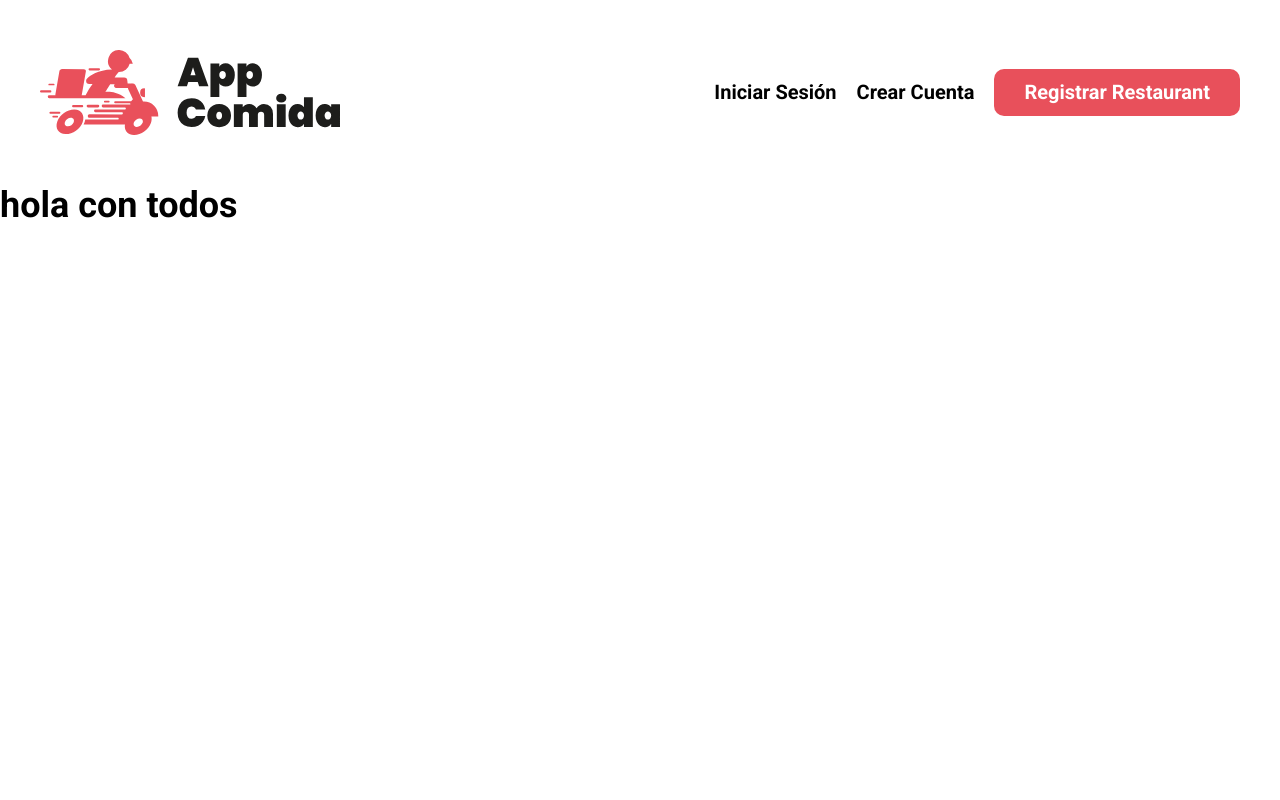
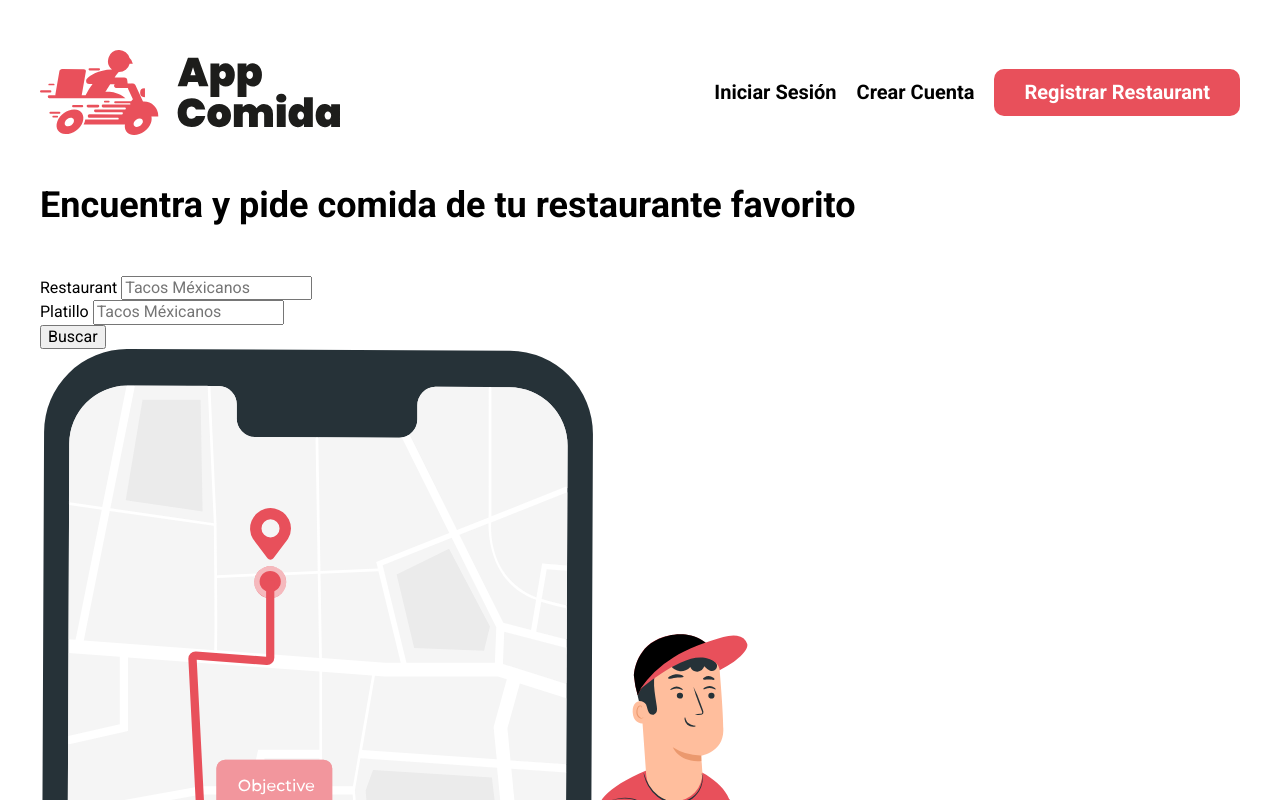
Before and after one commit to JorgeDevmm/personal-app-delivery, a website: page index.html in a window 1280 px wide. Shown: the top 800 px of the page. Drawn offline with Linux system fonts and the light colour scheme.

Commit message:
Creando formulario

```diff
--- a/index.html
+++ b/index.html
@@ -27,6 +27,41 @@
         >
       </nav>
     </header>
-    <h2>hola con todos</h2>
+
+    <section class="contenedor formulario">
+      <div class="formulario__grid">
+        <div class="formulario__contenido">
+          <h2>Encuentra y pide comida de tu restaurante favorito</h2>
+
+          <form action="" class="formulario__buscar">
+            <div class="formulario__campo">
+              <label for="restaurant" class="formulario__label"
+                >Restaurant</label
+              >
+              <input
+                type="text"
+                id="restaurant"
+                class="formulario__input"
+                placeholder="Tacos Méxicanos"
+              />
+            </div>
+            <div class="formulario__campo">
+              <label for="platillo" class="formulario__label">Platillo</label>
+              <input
+                type="text"
+                id="platillo"
+                class="formulario__input"
+                placeholder="Tacos Méxicanos"
+              />
+            </div>
+
+            <input type="submit" class="formulario__submit" value="Buscar" />
+          </form>
+        </div>
+        <div class="formulario__imagen">
+          <img src="build/img/dibujo_repartidor.svg" alt="imagen repartidor" />
+        </div>
+      </div>
+    </section>
   </body>
 </html>
```
